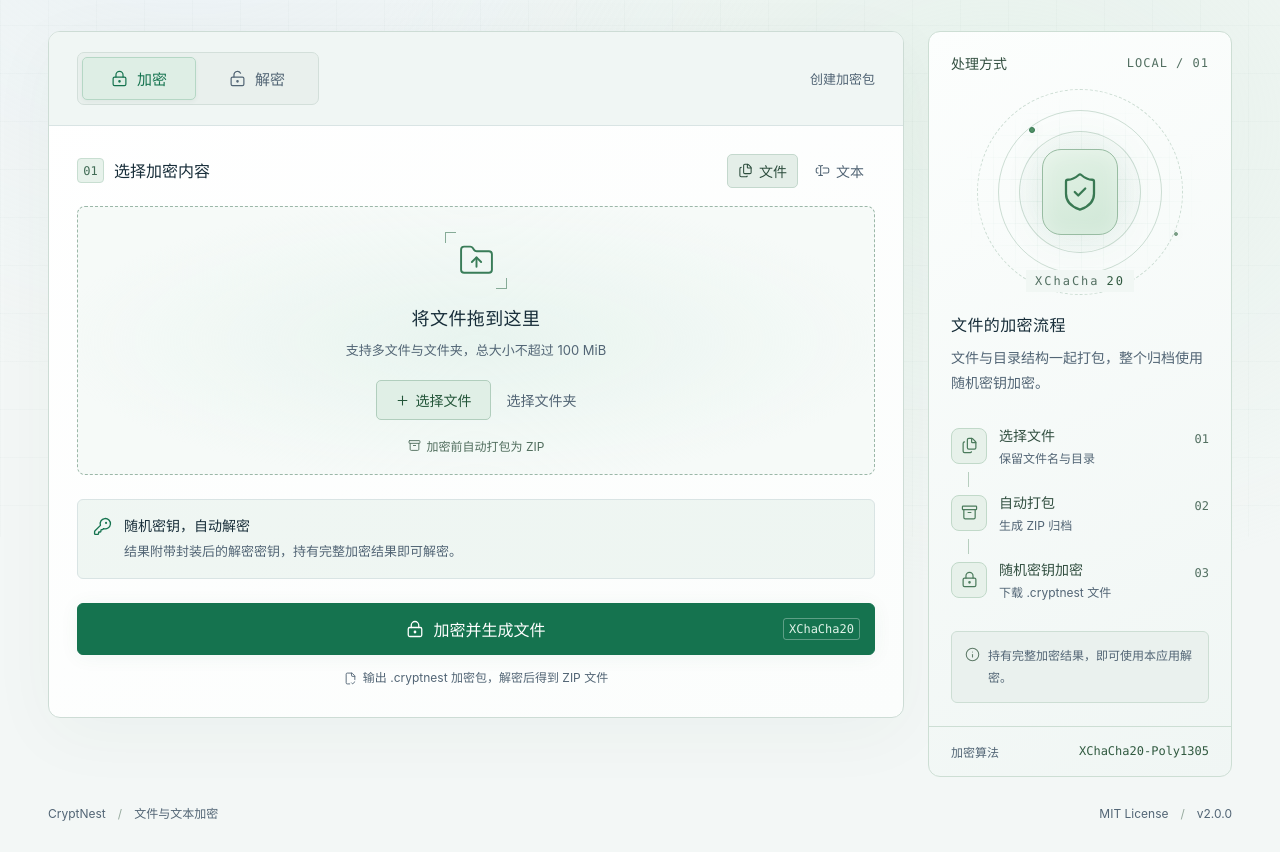
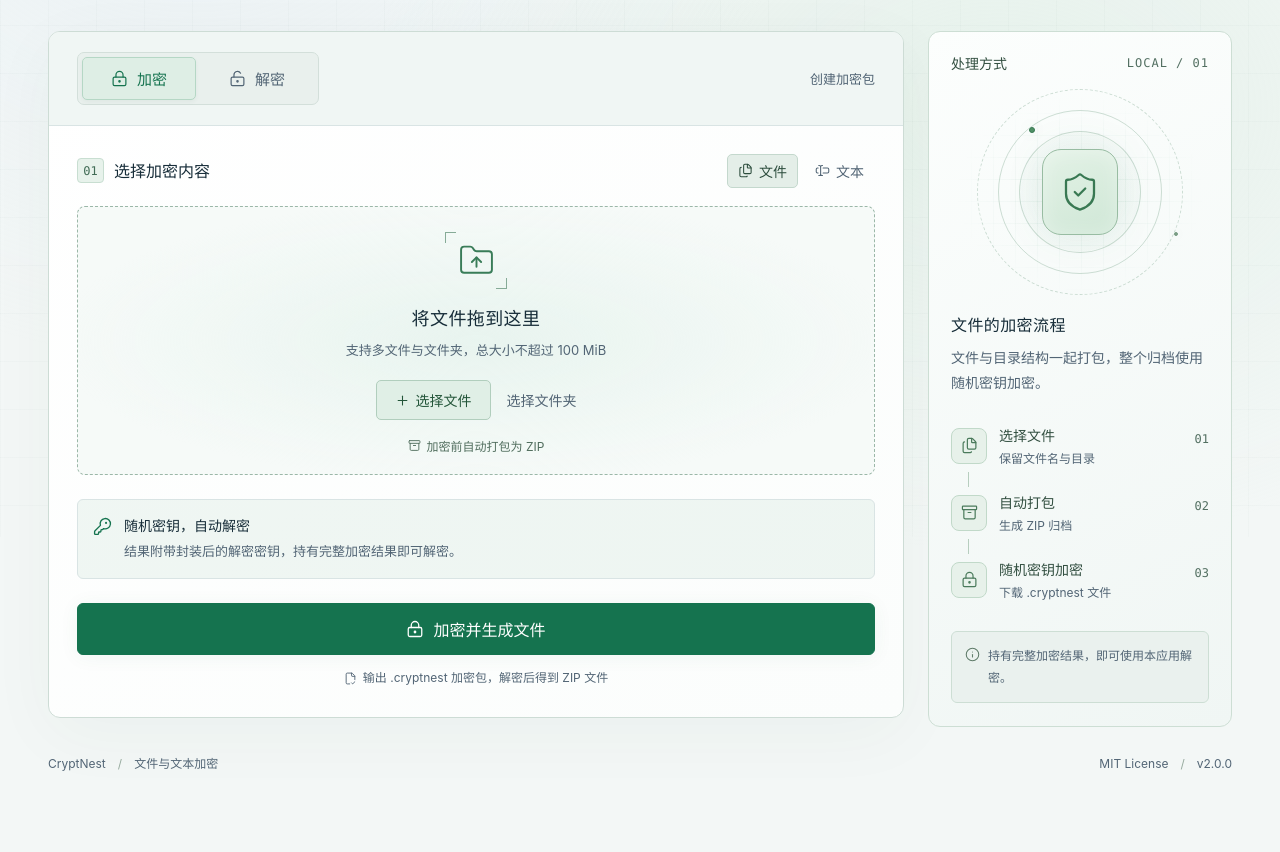
Before and after one commit to liasica/cryptnest, a website built with Vite: page index.html in a window 1280 px wide. Shown: the part 263-1115 px from the top of the page. After the commit the page ends 1065 px from the top, so only its background shows below. Built offline with nearby package versions, Linux system fonts and the light colour scheme; some packages are replaced by stand-ins of ours; some icons are missing.

Commit message:
fix(ui): 移除前端加密算法名称展示

```diff
--- a/index.html
+++ b/index.html
@@ -111,7 +111,7 @@
               <div class="message error-message" id="error-message" role="alert" hidden><i data-lucide="circle-alert" aria-hidden="true"></i><span id="error-text"></span></div>
               <div class="progress-section" id="progress-section" role="status" aria-live="polite" hidden><div class="progress-heading"><span id="progress-label">准备处理……</span><button type="button" class="text-button" id="cancel-button">取消</button></div><progress id="progress-bar" max="100" value="5" aria-label="处理进度"></progress></div>
 
-              <button class="submit-button" id="submit-button" type="submit"><i data-lucide="lock-keyhole" id="submit-icon" aria-hidden="true"></i><span id="submit-label">加密并生成文件</span><span class="button-shortcut" aria-hidden="true">XChaCha20</span></button>
+              <button class="submit-button" id="submit-button" type="submit"><i data-lucide="lock-keyhole" id="submit-icon" aria-hidden="true"></i><span id="submit-label">加密并生成文件</span></button>
               <div class="output-hint"><i data-lucide="file-check-2" aria-hidden="true"></i><span id="output-hint">输出 .cryptnest 加密包，解密后得到 ZIP 文件</span></div>
 
               <section class="result-panel" id="result-panel" aria-label="处理结果" aria-live="polite" hidden>
@@ -126,11 +126,10 @@
 
         <aside class="info-panel" aria-label="处理方式与文件格式">
           <div class="info-top"><span>处理方式</span><span class="info-code">LOCAL / 01</span></div>
-          <div class="encryption-visual" aria-hidden="true"><div class="visual-grid"></div><div class="orbit orbit-outer"></div><div class="orbit orbit-middle"></div><div class="orbit orbit-inner"></div><span class="orbit-node node-one"></span><span class="orbit-node node-two"></span><div class="visual-core"><i data-lucide="shield-check"></i></div><span class="visual-caption">XChaCha<span>20</span></span></div>
+          <div class="encryption-visual" aria-hidden="true"><div class="visual-grid"></div><div class="orbit orbit-outer"></div><div class="orbit orbit-middle"></div><div class="orbit orbit-inner"></div><span class="orbit-node node-one"></span><span class="orbit-node node-two"></span><div class="visual-core"><i data-lucide="shield-check"></i></div></div>
           <div class="info-intro"><h2 id="flow-title">文件的加密流程</h2><p id="flow-description">文件与目录结构一起打包，整个归档使用随机密钥加密。</p></div>
           <ol class="flow-list" id="flow-list"><li><span class="flow-icon"><i data-lucide="files" aria-hidden="true"></i></span><span>选择文件<strong>保留文件名与目录</strong></span><span class="flow-order">01</span></li><li><span class="flow-icon"><i data-lucide="archive" aria-hidden="true"></i></span><span>自动打包<strong>生成 ZIP 归档</strong></span><span class="flow-order">02</span></li><li><span class="flow-icon"><i data-lucide="lock-keyhole" aria-hidden="true"></i></span><span>随机密钥加密<strong>下载 .cryptnest 文件</strong></span><span class="flow-order">03</span></li></ol>
           <div class="format-note"><i data-lucide="info" aria-hidden="true"></i><p id="format-note">持有完整加密结果，即可使用本应用解密。</p></div>
-          <div class="info-footer"><span>加密算法</span><strong>XChaCha20-Poly1305</strong></div>
         </aside>
       </div>
 
--- a/src/style.css
+++ b/src/style.css
@@ -146,10 +146,9 @@ h1 > span:not(.heading-period) { color: #9cb1c3; font-weight: 400; }
 .password-strength.level-1 .strength-bars b:nth-child(-n+1) { background: #d99c76; }
 .password-strength.level-2 .strength-bars b:nth-child(-n+2) { background: #dbbf6c; }
 .password-strength.level-3 .strength-bars b:nth-child(-n+3), .password-strength.level-4 .strength-bars b { background: var(--accent); }
-.submit-button { margin-top: 24px; width: 100%; display: flex; align-items: center; justify-content: center; gap: 9px; position: relative; min-height: 51px; padding: 13px 90px; background: #7ce9b8; color: #09261a; border: 1px solid #91f1c5; border-radius: 6px; font-size: 1rem; font-weight: 600; box-shadow: 0 2px 20px #79efbd0e; }
+.submit-button { margin-top: 24px; width: 100%; display: flex; align-items: center; justify-content: center; gap: 9px; min-height: 51px; padding: 13px 20px; background: #7ce9b8; color: #09261a; border: 1px solid #91f1c5; border-radius: 6px; font-size: 1rem; font-weight: 600; box-shadow: 0 2px 20px #79efbd0e; }
 .submit-button:hover { background: #a0f5d0; box-shadow: 0 0 24px #79efbd16; }
 .submit-button > svg { width: 18px; height: 18px; }
-.button-shortcut { position: absolute; right: 14px; border: 1px solid #1b755340; border-radius: 3px; padding: 3px 5px; font-family: 'SFMono-Regular', Consolas, monospace; font-size: .75rem; color: #226448; font-weight: 400; }
 .output-hint { display: flex; align-items: center; justify-content: center; gap: 6px; color: #8095a5; font-size: .75rem; text-align: center; margin-top: 13px; line-height: 1.7; }
 .output-hint svg { width: 13px; height: 13px; }
 .message { display: flex; align-items: flex-start; gap: 10px; margin-top: 20px; border-radius: 6px; padding: 12px 14px; font-size: .875rem; line-height: 1.7; }
@@ -192,8 +191,6 @@ progress::-moz-progress-bar { background: var(--accent); }
 .orbit-node { position: absolute; width: 6px; height: 6px; border: 1px solid #aaf0c6; border-radius: 50%; background: #83c9a0; box-shadow: 0 0 14px #97ffb83b; }
 .node-one { top: 54px; left: 100px; }
 .node-two { right: 53px; bottom: 76px; width: 4px; height: 4px; background: #56826c; border-color: #56826c; }
-.visual-caption { position: absolute; bottom: 20px; padding: 4px 9px; background: #0d1820; display: flex; gap: 7px; font-family: 'SFMono-Regular', Consolas, monospace; font-size: .75rem; color: #86aa99; letter-spacing: 2px; }
-.visual-caption > span { color: #c3e7ce; }
 .info-intro { padding: 0 22px; }
 .info-intro h2 { font-size: 1rem; font-weight: 500; margin: 0 0 9px; letter-spacing: .4px; }
 .info-intro p { font-size: .875rem; line-height: 1.8; color: #92a4b2; margin: 0; }
@@ -208,9 +205,6 @@ progress::-moz-progress-bar { background: var(--accent); }
 .format-note { display: flex; align-items: flex-start; gap: 8px; margin: 18px 22px 23px; padding: 13px; border: 1px solid #2a3e48; background: #17252e; border-radius: 6px; }
 .format-note svg { width: 15px; height: 15px; color: #8aa7b5; margin-top: 2px; }
 .format-note p { font-size: .75rem; margin: 0; color: #9eb2bf; line-height: 1.8; }
-.info-footer { padding: 16px 22px; border-top: 1px solid #293a43; display: flex; justify-content: space-between; align-items: center; gap: 12px; font-size: .75rem; }
-.info-footer > span { color: #839ba8; }
-.info-footer > strong { font-family: 'SFMono-Regular', Consolas, monospace; font-weight: 400; color: #b7d9c5; }
 .page-footer { display: flex; align-items: center; justify-content: space-between; gap: 20px; padding: 26px 0 28px; color: #7f93a2; font-size: .75rem; line-height: 1.8; }
 .page-footer > div { display: flex; align-items: center; gap: 12px; }
 .footer-divider { color: #425966; margin: 0 12px; }
@@ -230,7 +224,6 @@ progress::-moz-progress-bar { background: var(--accent); }
 body[data-mode='decrypt'] .mode-button.is-active { color: #a7d4ff; background: #223d55; border-color: #75b9ff32; }
 body[data-mode='decrypt'] .submit-button { background: #a5cfff; border-color: #bcdfff; color: #142b43; }
 body[data-mode='decrypt'] .submit-button:hover { background: #c1deff; }
-body[data-mode='decrypt'] .button-shortcut { color: #315376; border-color: #47779c52; }
 
 :root[data-theme='light'] {
   color-scheme: light;
@@ -253,7 +246,7 @@ body[data-mode='decrypt'] .button-shortcut { color: #315376; border-color: #4777
   .nav-link, .page-heading p, .local-label > span, .toolbar-caption,
   .dropzone > p, .folder-button, .selection-heading, .file-size, .remove-file,
   .text-meta, .field-group label, .password-meta p, .password-strength, .output-hint,
-  .info-intro p, .flow-list strong, .format-note p, .info-footer > span, .page-footer { color: var(--muted); }
+  .info-intro p, .flow-list strong, .format-note p, .page-footer { color: var(--muted); }
   .nav-link:hover, .nav-link.active { color: #172d39; }
   .offline-button { background: #f1f6f4; border-color: #cddcd5; color: #354f43; }
   .offline-button:hover { background: #e4eee8; border-color: #8ca799; }
@@ -296,7 +289,6 @@ body[data-mode='decrypt'] .button-shortcut { color: #315376; border-color: #4777
   .password-strength.level-2 .strength-bars b:nth-child(-n+2) { background: #91701b; }
   .submit-button { color: #ffffff; background: #15734f; border-color: #15734f; box-shadow: 0 2px 20px #15734f0e; }
   .submit-button:hover { background: #105c3f; box-shadow: 0 0 24px #15734f16; }
-  .button-shortcut { color: #e0f3e9; border-color: #ffffff50; }
   .error-message { color: #9c293b; background: #fff0f2; border-color: #e5b6bf; }
   .progress-heading { color: #315b43; }
   progress { background: #d9e9df; }
@@ -319,13 +311,10 @@ body[data-mode='decrypt'] .button-shortcut { color: #315376; border-color: #4777
   .visual-core svg { color: #397953; }
   .orbit-node { background: #509166; border-color: #397953; box-shadow: 0 0 14px #50916620; }
   .node-two { background: #7a9d85; border-color: #7a9d85; }
-  .visual-caption { color: #526f61; background: #f1f7f4; }
-  .visual-caption > span, .info-footer > strong { color: #315a40; }
   .flow-list li:not(:last-child)::after { background: #b7cebf; }
   .flow-icon { color: #4a7a5b; background: #e7f1ea; border-color: #c1d9c9; }
   .format-note { background: #eaf1ee; border-color: #cdded4; }
   .format-note svg { color: #5f7b69; }
-  .info-footer { border-color: #cdded4; }
   .footer-divider { color: #96aa9e; }
   .help-dialog { color: #172d39; background: #fcfefd; border-color: #a8c7b2; box-shadow: 0 20px 100px #18362530; }
   .help-dialog::backdrop { background: #15302466; }
@@ -337,7 +326,6 @@ body[data-mode='decrypt'] .button-shortcut { color: #315376; border-color: #4777
   body[data-mode='decrypt'] .mode-button.is-active { color: #215d93; background: #e0ecf8; border-color: #b4cde4; }
   body[data-mode='decrypt'] .submit-button { color: #ffffff; background: #27669f; border-color: #27669f; }
   body[data-mode='decrypt'] .submit-button:hover { background: #205482; }
-  body[data-mode='decrypt'] .button-shortcut { color: #e3efff; border-color: #ffffff50; }
 }
 
 @media (min-width: 1500px) {
@@ -355,7 +343,7 @@ body[data-mode='decrypt'] .button-shortcut { color: #315376; border-color: #4777
   .header-inner { gap: 25px; }
   .toolbar-caption { display: none; }
   .password-grid { grid-template-columns: 1fr; gap: 14px; }
-  .info-top, .info-intro, .info-footer { padding-left: 18px; padding-right: 18px; }
+  .info-top, .info-intro { padding-left: 18px; padding-right: 18px; }
   .flow-list { padding-left: 18px; padding-right: 18px; }
   .format-note { margin-left: 18px; margin-right: 18px; }
   .node-one { left: 82px; }
@@ -390,14 +378,12 @@ body[data-mode='decrypt'] .button-shortcut { color: #315376; border-color: #4777
   .visual-core svg { width: 36px; height: 36px; }
   .node-one { top: 50px; left: 37px; }
   .node-two { right: 15px; bottom: 70px; }
-  .visual-caption { bottom: 9px; }
   .info-intro { padding: 5px 20px 0 8px; }
   .flow-list { padding: 9px 20px 0 8px; }
   .flow-list li { padding: 7px 0; }
   .flow-list li:not(:last-child)::after { height: 5px; bottom: -3px; }
   .flow-list strong { display: none; }
   .format-note { margin: 14px 20px 20px 8px; padding: 10px; }
-  .info-footer { grid-column: 1 / -1; padding: 14px 20px; }
   .page-footer { font-size: .75rem; flex-wrap: wrap; gap: 10px; }
 }
 @media (max-width: 600px) {
@@ -426,8 +412,7 @@ body[data-mode='decrypt'] .button-shortcut { color: #315376; border-color: #4777
   .dropzone > p { font-size: .75rem; }
   .password-grid { grid-template-columns: 1fr; }
   .password-meta { align-items: flex-start; flex-direction: column; gap: 8px; }
-  .submit-button { padding: 14px 42px; }
-  .button-shortcut { display: none; }
+  .submit-button { padding: 14px 20px; }
   .info-panel { grid-template-columns: 135px 1fr; }
   .orbit-outer { width: 127px; height: 127px; }
   .orbit-middle { width: 102px; height: 102px; }
@@ -435,7 +420,6 @@ body[data-mode='decrypt'] .button-shortcut { color: #315376; border-color: #4777
   .encryption-visual { height: 230px; }
   .node-one { top: 65px; left: 46px; }
   .node-two { right: 8px; bottom: 88px; }
-  .visual-caption { bottom: 23px; }
   .info-intro, .flow-list { padding-right: 14px; padding-left: 5px; }
   .info-intro p { font-size: .8125rem; }
   .flow-icon { width: 29px; height: 29px; border-radius: 6px; }
```
Also changed, not shown: AGENTS.md (+1 -0 lines).
